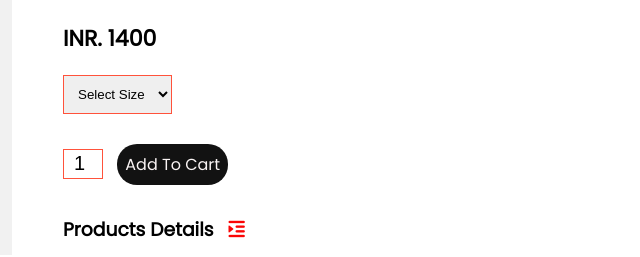
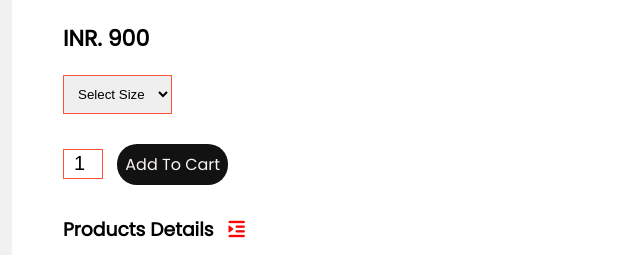
Before and after one commit to Rajusolanki01/RedStore, a plain HTML site: page products-details.html in a window 1280 px wide. Shown: the part 372-629 px from the top of the page, 577-1217 px from the left. Drawn offline with Linux system fonts and the light colour scheme.

Commit message:
Update products-details.html
price

```diff
--- a/products-details.html
+++ b/products-details.html
@@ -73,7 +73,7 @@
                 <div class="col-2">
                     <p>Home / T-Shirt</p>
                     <h1>Red Printed Teshirt By Puma</h1>
-                    <h4>INR. 1400</h4>
+                    <h4>INR. 900</h4>
                     <select>
                         <option>Select Size</option>
                         <option>Small</option>
```
